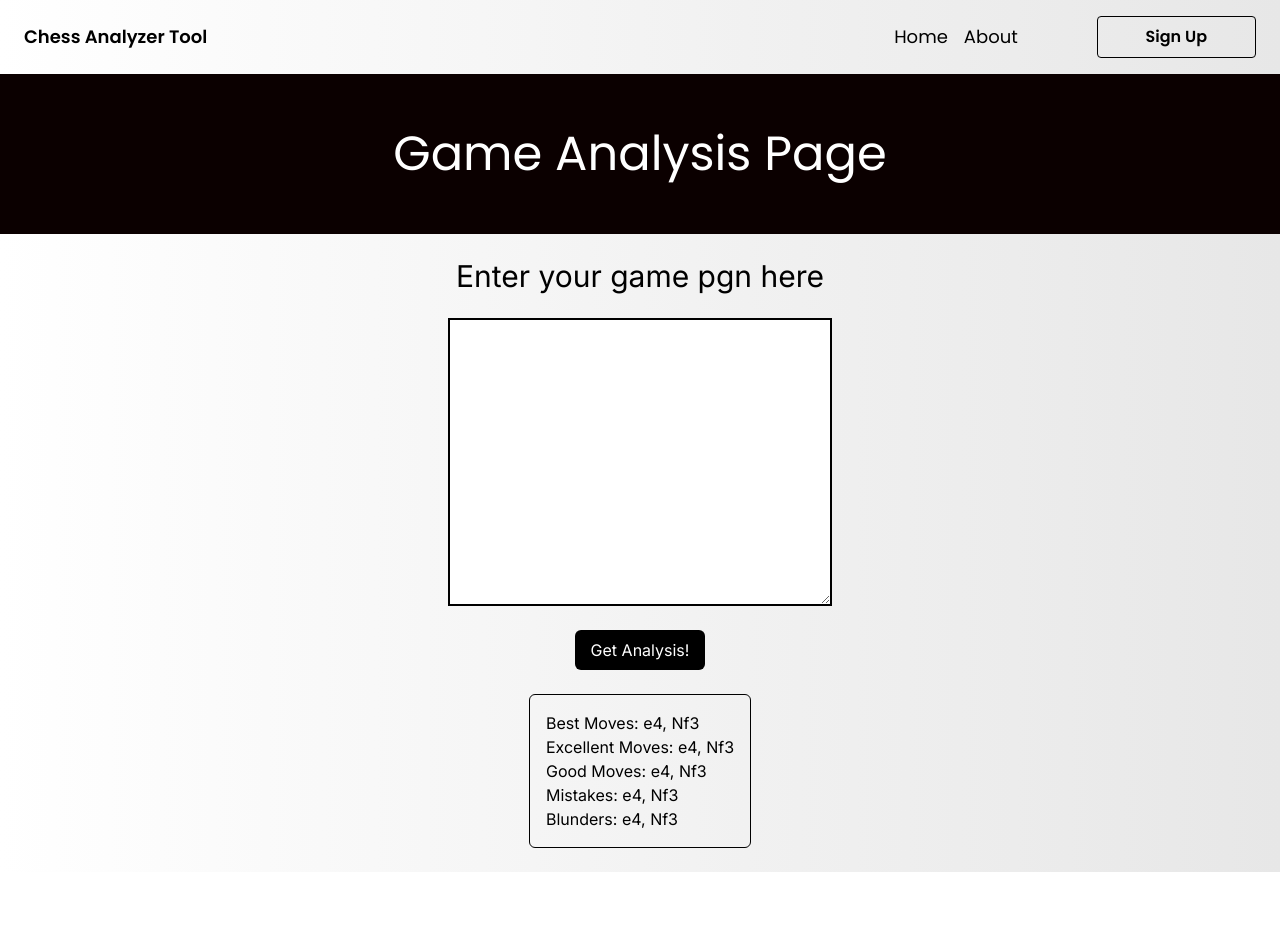
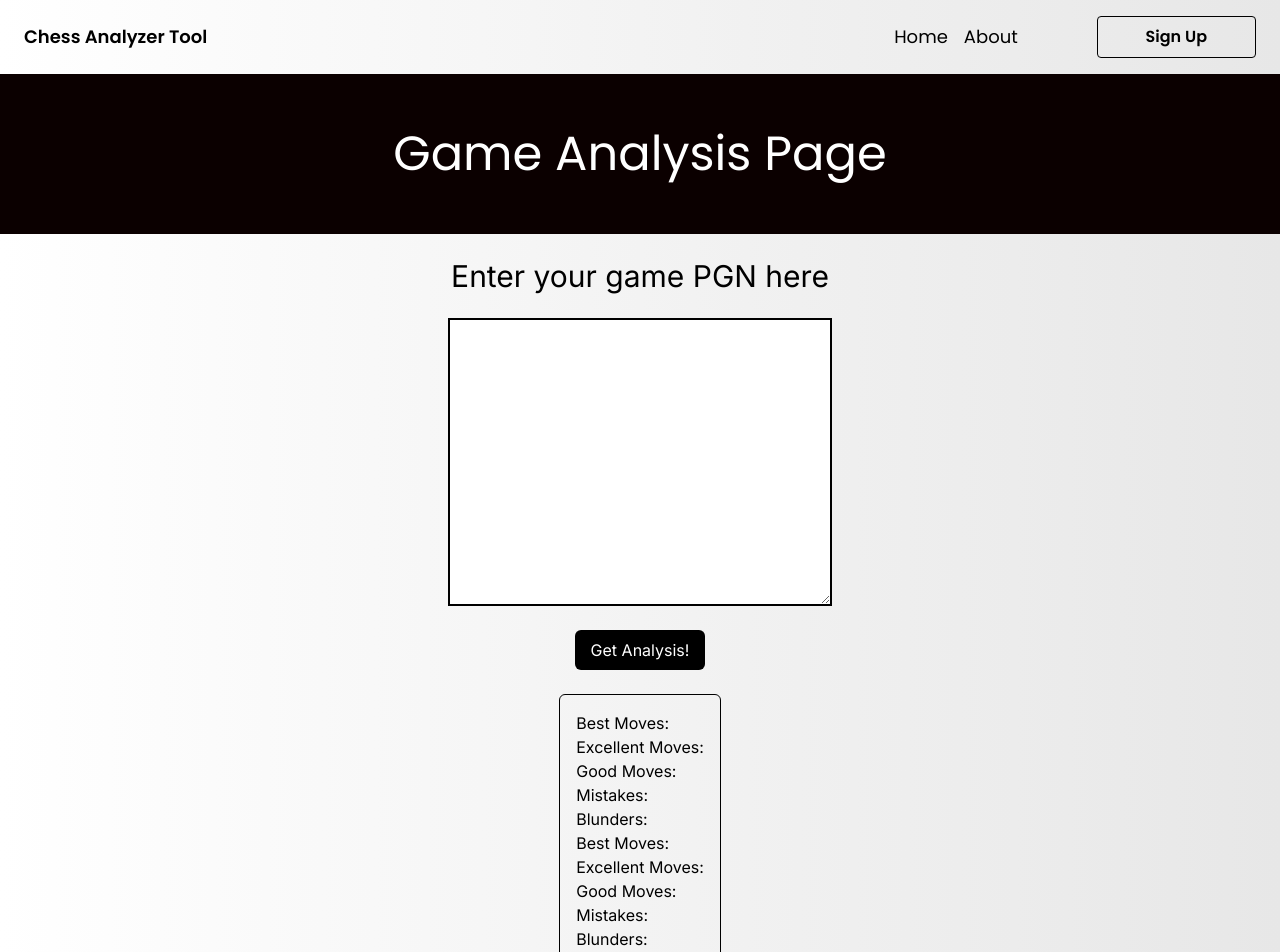
Before and after one commit to 0Armaan025/chess-com-analyse-tool-frontend, a Next.js app: page /analyze-game in a window 1280 px wide. Shown: the top 952 px of the page. Before the commit the page ends 872 px from the top, so only its background shows below. Built offline with nearby package versions, Linux system fonts and the light colour scheme.

Commit message:
help, doesn't work

```diff
--- a/src/app/analyze-game/page.tsx
+++ b/src/app/analyze-game/page.tsx
@@ -1,9 +1,54 @@
+"use client";
 import Navbar from "@/components/navbar/Navbar";
-import React from "react";
+import React, { useState } from "react";
 
 type Props = {};
 
 const AnalyzeGamePage = (props: Props) => {
+  const [pgn, setPgn] = useState("");
+  const [analysis, setAnalysis] = useState({
+    White: {
+      "best moves": [],
+      "excellent moves": [],
+      "good moves": [],
+      mistakes: [],
+      blunders: [],
+    },
+    Black: {
+      "best moves": [],
+      "excellent moves": [],
+      "good moves": [],
+      mistakes: [],
+      blunders: [],
+    },
+  });
+  const [loading, setLoading] = useState(false);
+
+  const handleAnalyze = async () => {
+    setLoading(true);
+
+    try {
+      const response = await fetch("http://localhost:5000/analyze", {
+        method: "POST",
+        headers: {
+          "Content-Type": "application/json",
+        },
+        body: JSON.stringify({ pgn }),
+      });
+
+      if (!response.ok) {
+        throw new Error("Network response was not ok");
+      }
+
+      const data = await response.json();
+      setAnalysis(data);
+    } catch (error) {
+      console.error("Error fetching analysis:", error);
+    } finally {
+      setLoading(false);
+    }
+  };
+
   return (
     <>
       <Navbar />
@@ -15,29 +60,45 @@ const AnalyzeGamePage = (props: Props) => {
           Game Analysis Page
         </div>
         <br />
-        <h2 className="text-3xl">Enter your game pgn here </h2>
+        <h2 className="text-3xl">Enter your game PGN here</h2>
         <br />
-        <textarea className="h-72 w-96 border-2 border-black"></textarea>
+        <textarea
+          className="h-72 w-96 border-2 border-black"
+          value={pgn}
+          onChange={(e) => setPgn(e.target.value)}
+        ></textarea>
         <br />
         <input
           type="button"
-          value="Get Analysis!"
+          value={loading ? "Loading..." : "Get Analysis!"}
           className="px-4 py-2 bg-black hover:bg-[#171717] transition-all cursor-pointer rounded-md text-white"
+          onClick={handleAnalyze}
+          disabled={loading}
         />
         <br />
 
         <div className="analysisDiv border border-1 border-black rounded-md p-[1rem]">
-          <h2>Best Moves: e4, Nf3</h2>
-          <h2>Excellent Moves: e4, Nf3</h2>
-          <h2>Good Moves: e4, Nf3</h2>
-          <h2>Mistakes: e4, Nf3</h2>
-          <h2>Blunders: e4, Nf3</h2>
+          <h2>Best Moves: {analysis.White["best moves"].join(", ")}</h2>
+          <h2>
+            Excellent Moves: {analysis.White["excellent moves"].join(", ")}
+          </h2>
+          <h2>Good Moves: {analysis.White["good moves"].join(", ")}</h2>
+          <h2>Mistakes: {analysis.White["mistakes"].join(", ")}</h2>
+          <h2>Blunders: {analysis.White["blunders"].join(", ")}</h2>
+          <h2>Best Moves: {analysis.Black["best moves"].join(", ")}</h2>
+          <h2>
+            Excellent Moves: {analysis.Black["excellent moves"].join(", ")}
+          </h2>
+          <h2>Good Moves: {analysis.Black["good moves"].join(", ")}</h2>
+          <h2>Mistakes: {analysis.Black["mistakes"].join(", ")}</h2>
+          <h2>Blunders: {analysis.Black["blunders"].join(", ")}</h2>
         </div>
         <br />
 
-        <div className="chessBoardRender">
-          {/* I wanna render the chessboard here  */}
-        </div>
+        {/* Render chessboard if needed */}
+        {/* <div className="chessBoardRender">
+          <Chessboard position={fen} />
+        </div> */}
       </div>
     </>
   );
```
